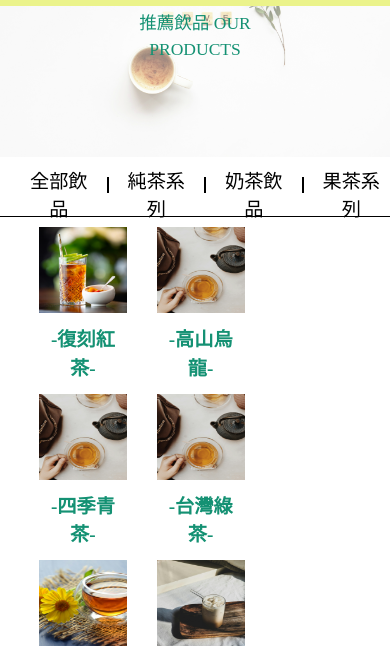
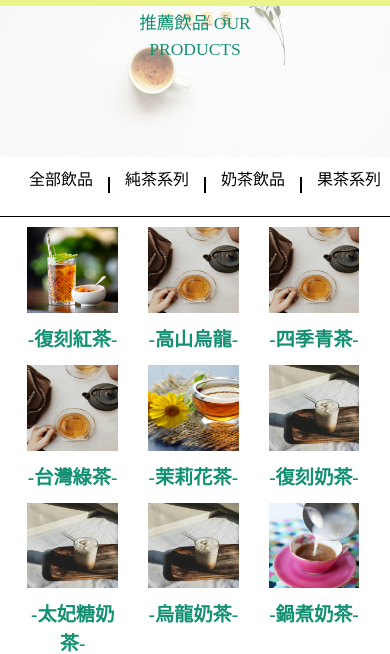
Before and after one commit to terry60909/littlEnjoys, a plain HTML site: page menu.html in a window 390 px wide. Shown: the part 94-748 px from the top of the page. Drawn offline with Linux system fonts and the light colour scheme.

Commit message:
menu調整

```diff
--- a/css/menu.css
+++ b/css/menu.css
@@ -125,7 +125,11 @@
 }
 
 @media screen and (max-width: 500px){
+    .items button{
+        font-size: 1rem;
+    }
+
     .menu ul{
-        margin-left: 10vw;
+        margin-left: 7vw;
     }
 }
```
